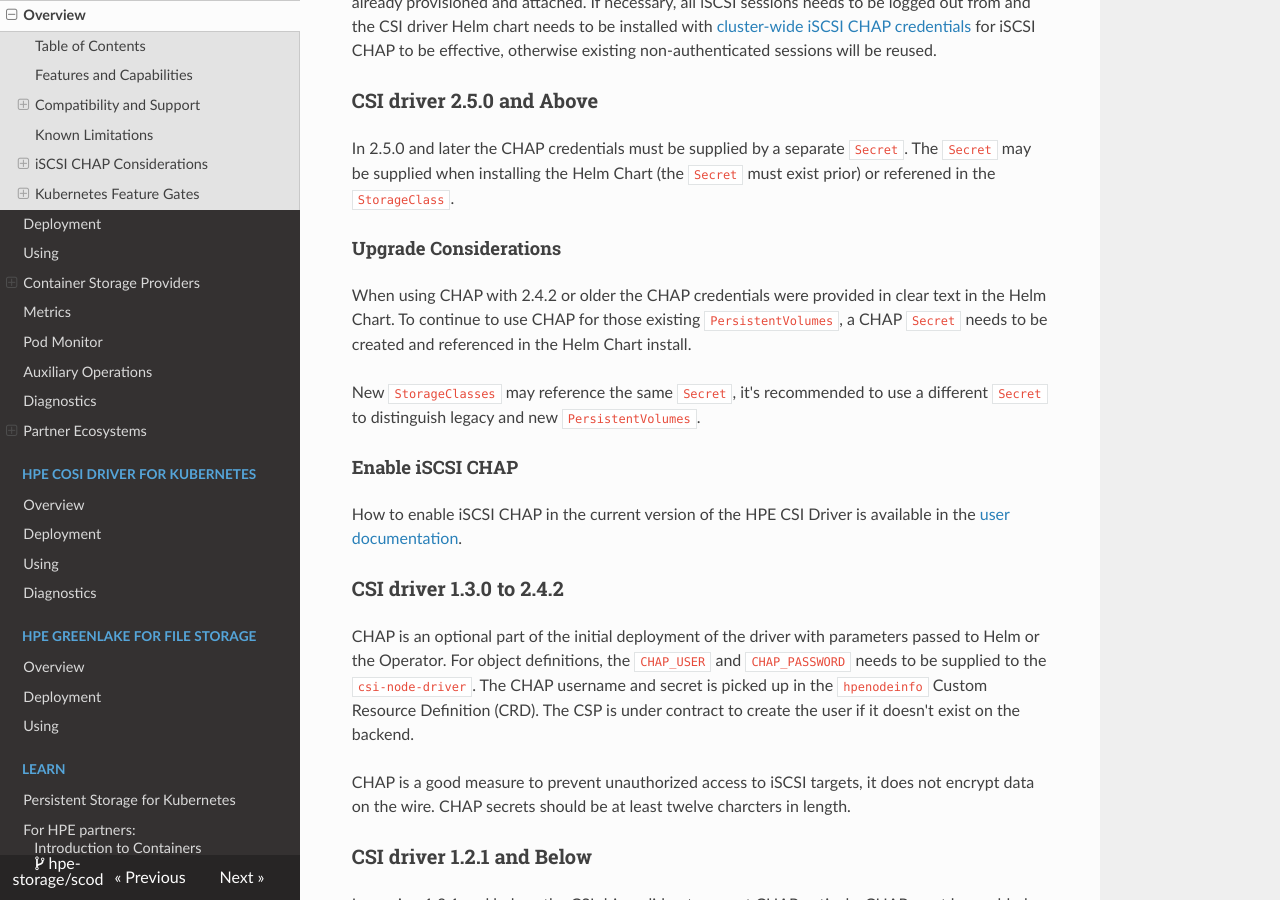
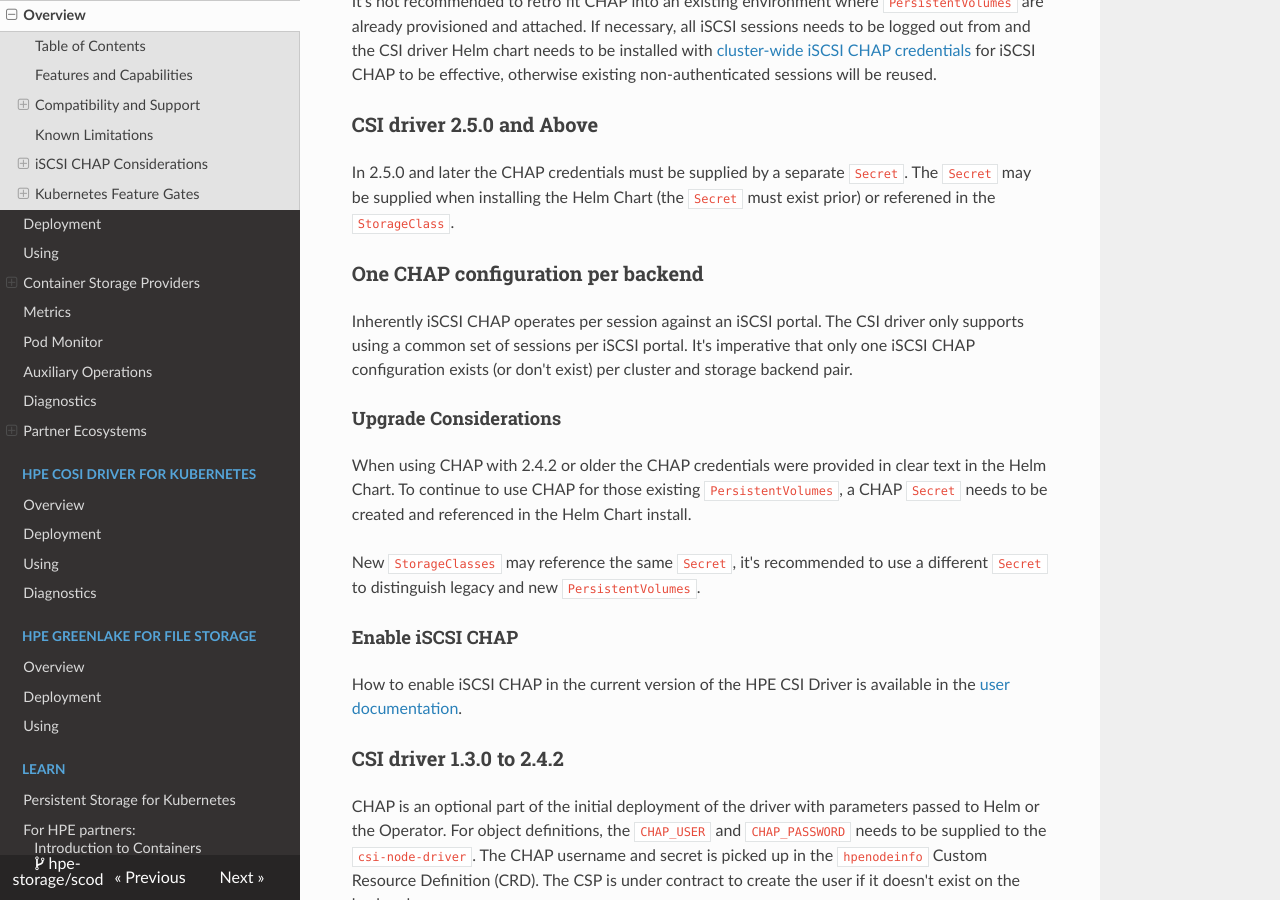
Before and after one commit to hpe-storage/scod, an MkDocs documentation site: the page built from docs/csi_driver/index.md, in a window 1280 px wide and 900 px high, scrolled down 9256 px. Built offline with MkDocs 1.6.1, drawn with Linux system fonts in a browser that asks for light colours; nearby versions of some CDN libraries; some of the changed text lies outside the part shown.

Commit message:
iSCSI CHAP backend clarifications and air-gap rework (#231)
Signed-off-by: Michael Mattsson <michael.mattsson@gmail.com>

```diff
--- a/docs/csi_driver/index.md
+++ b/docs/csi_driver/index.md
@@ -402,6 +402,10 @@
 
 In 2.5.0 and later the CHAP credentials must be supplied by a separate `Secret`. The `Secret` may be supplied when installing the Helm Chart (the `Secret` must exist prior) or referened in the `StorageClass`.
 
+### One CHAP configuration per backend
+
+Inherently iSCSI CHAP operates per session against an iSCSI portal. The CSI driver only supports using a common set of sessions per iSCSI portal. It's imperative that only one iSCSI CHAP configuration exists (or don't exist) per cluster and storage backend pair.
+
 #### Upgrade Considerations
 
 When using CHAP with 2.4.2 or older the CHAP credentials were provided in clear text in the Helm Chart. To continue to use CHAP for those existing `PersistentVolumes`, a CHAP `Secret` needs to be created and referenced in the Helm Chart install.
```
Also changed, not shown: docs/csi_driver/deployment.md (+14 -10 lines).
